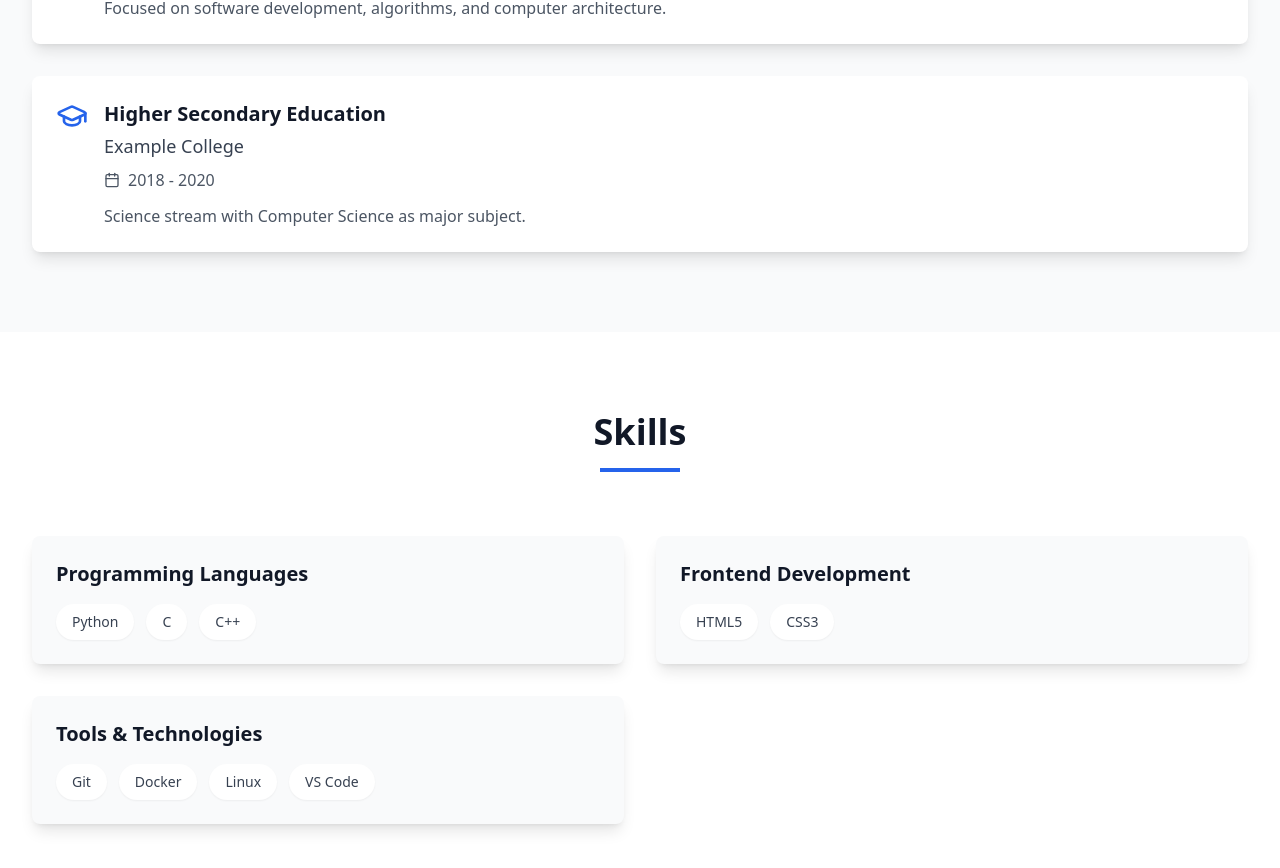
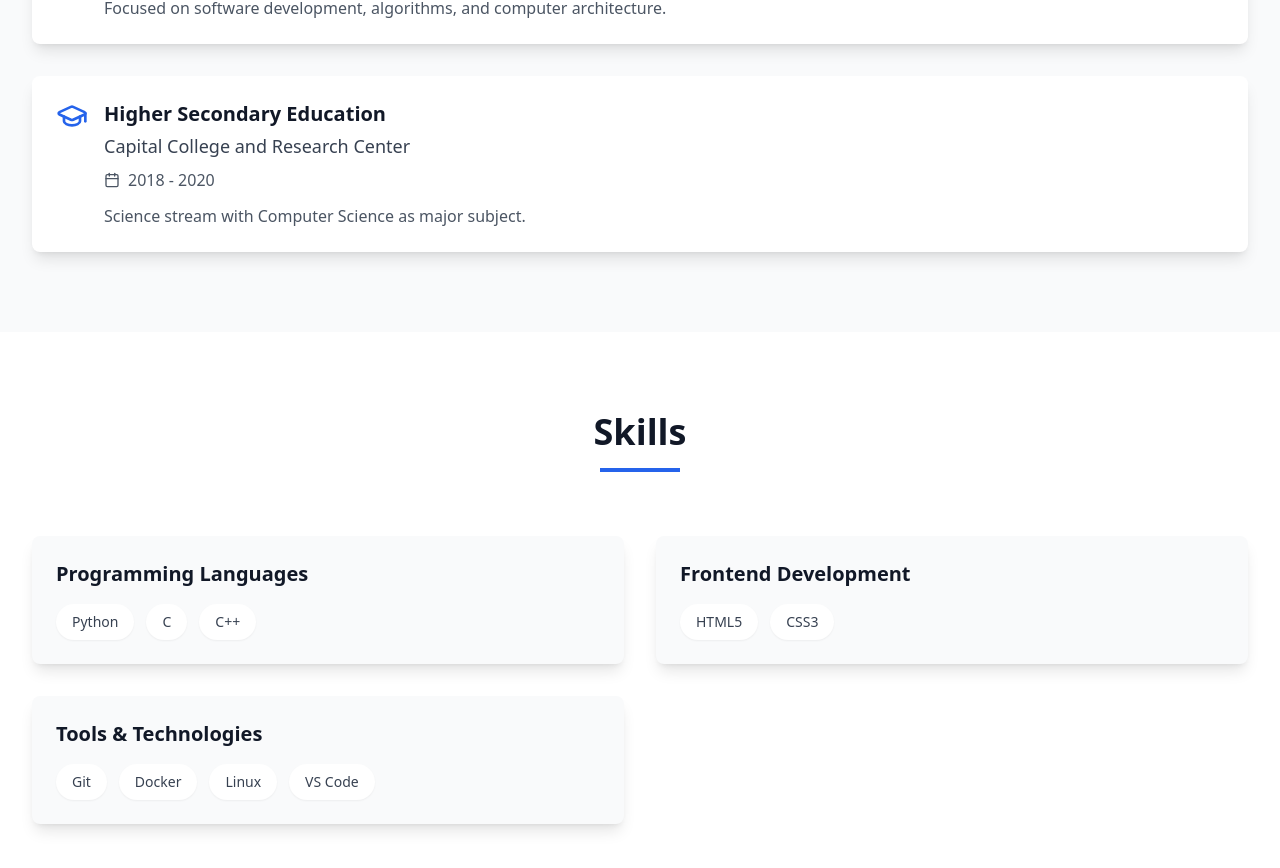
Before and after one commit to SanjibShah1/portfolio-website, a React (Vite) app: page / in a window 1280 px wide. Shown: the part 1995-2863 px from the top of the page. Built offline with nearby package versions, Linux system fonts and the light colour scheme.

Commit message:
modified

```diff
--- a/src/components/Education.tsx
+++ b/src/components/Education.tsx
@@ -12,7 +12,7 @@ const Education = () => {
     },
     {
       degree: "Higher Secondary Education",
-      institution: "Example College",
+      institution: "Capital College and Research Center",
       year: "2018 - 2020",
       description: "Science stream with Computer Science as major subject."
     }
```
